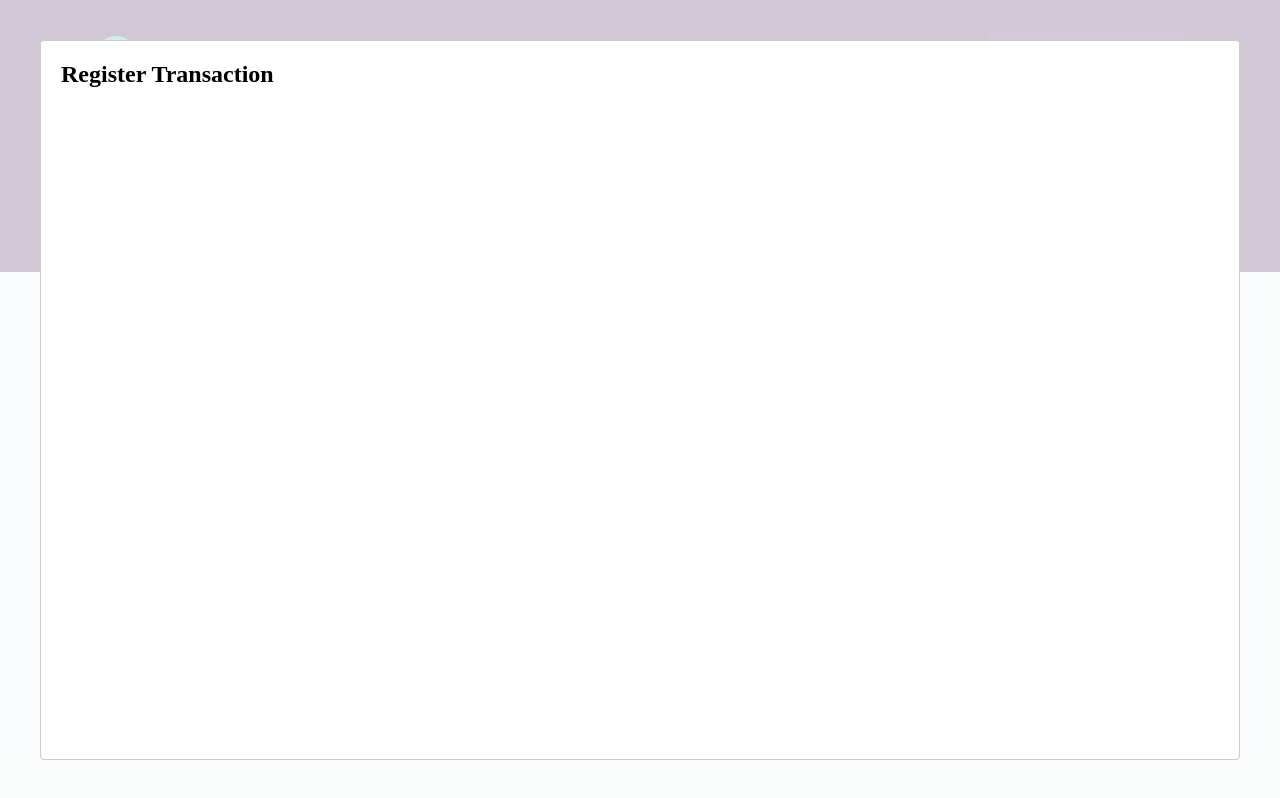
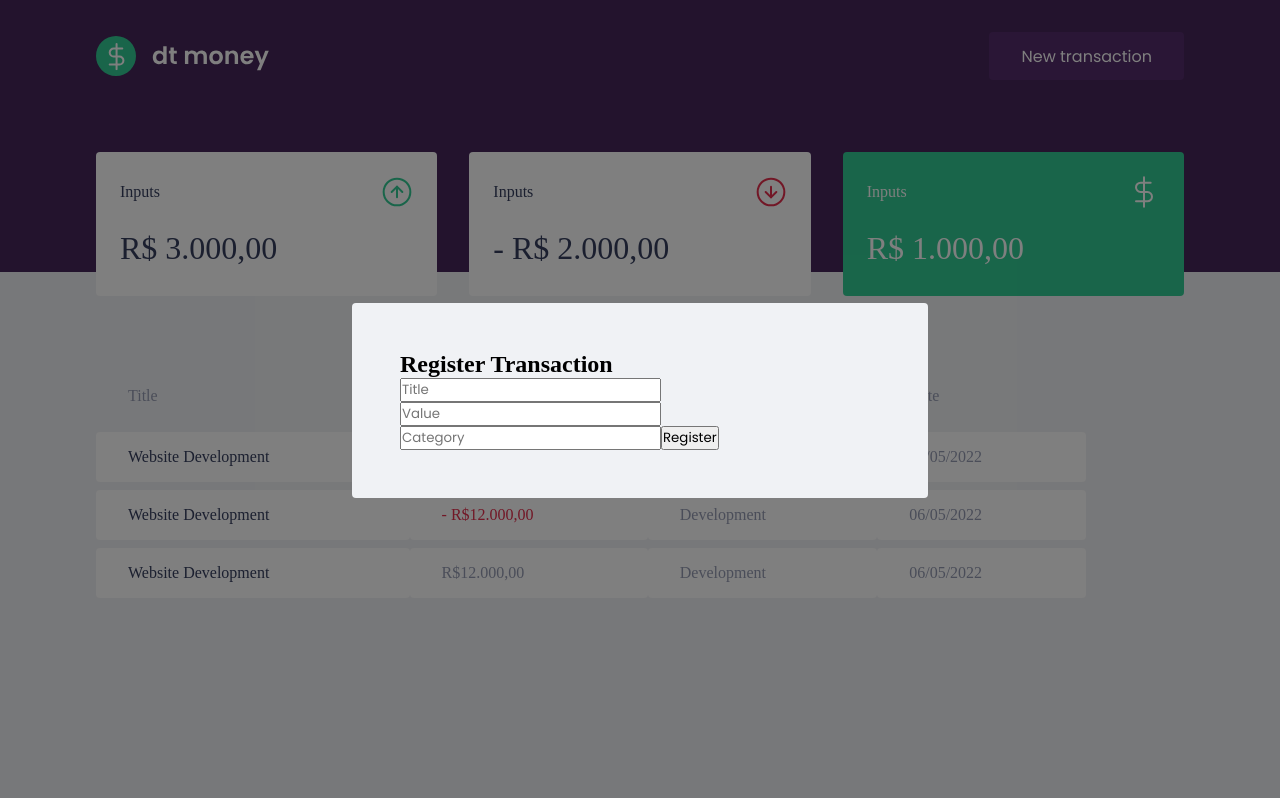
Before and after one commit to Diegodossantos23/finance-control, a React (Create React App) app: page / in a window 1280 px wide. Both pictures are taken after a click on the button "New transaction". Built offline with nearby package versions, Linux system fonts and the light colour scheme; no server answers; what miragejs would draw is missing.

Commit message:
featured: create form structure

```diff
--- a/src/components/NewTransactionModal/index.tsx
+++ b/src/components/NewTransactionModal/index.tsx
@@ -1,4 +1,5 @@
 import Modal from 'react-modal';
+import { Container } from './styles';
 
 interface NewTransactionModalProps {
     isOpen: boolean;
@@ -10,8 +11,19 @@
         <Modal
         isOpen={isOpen}
         onRequestClose={onRequestClose}
+        overlayClassName="react-modal-overlay"
+        className="react-modal-content"
       >
-        <h2>Register Transaction</h2>
+
+        <Container>
+          <h2>Register Transaction</h2>
+
+          <input type="text" placeholder='Title'/>
+          <input type="text" placeholder='Value'/>
+          <input type="text" placeholder='Category'/>
+
+          <button type="submit">Register</button>
+        </Container>
       </Modal>
     )
 }
--- a/src/components/NewTransactionModal/styles.ts
+++ b/src/components/NewTransactionModal/styles.ts
@@ -1,5 +1,5 @@
 import styled from 'styled-components';
 
-export const Container = styled.div`
+export const Container = styled.form`
 
 `;
--- a/src/styles/global.ts
+++ b/src/styles/global.ts
@@ -56,4 +56,27 @@
         cursor: not-allowed;
     }
 
+    .react-modal-overlay {
+        background: rgba(0, 0, 0, 0.5);
+
+        position: fixed;
+        top: 0;
+        bottom: 0;
+        right: 0;
+        left: 0;
+
+        display: flex;
+        align-items: center;
+        justify-content: center;
+    }
+
+    .react-modal-content {
+        width: 100%;
+        max-width: 576px;
+        background: var(--background);
+        padding: 3rem;
+        position: relative;
+        border-radius: 0.25rem;
+    }
+
 `;
```
Also changed, not shown: 1 other file (tests, documents, lock files or other folders).
